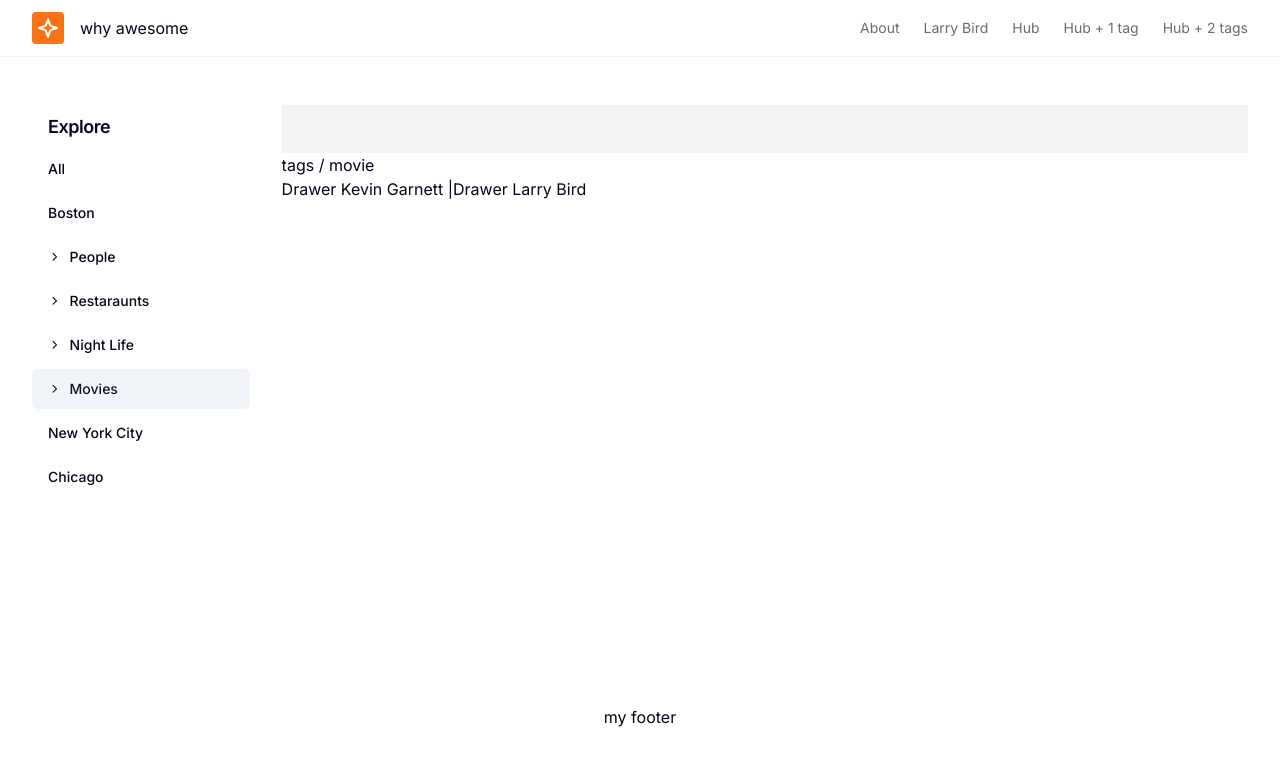
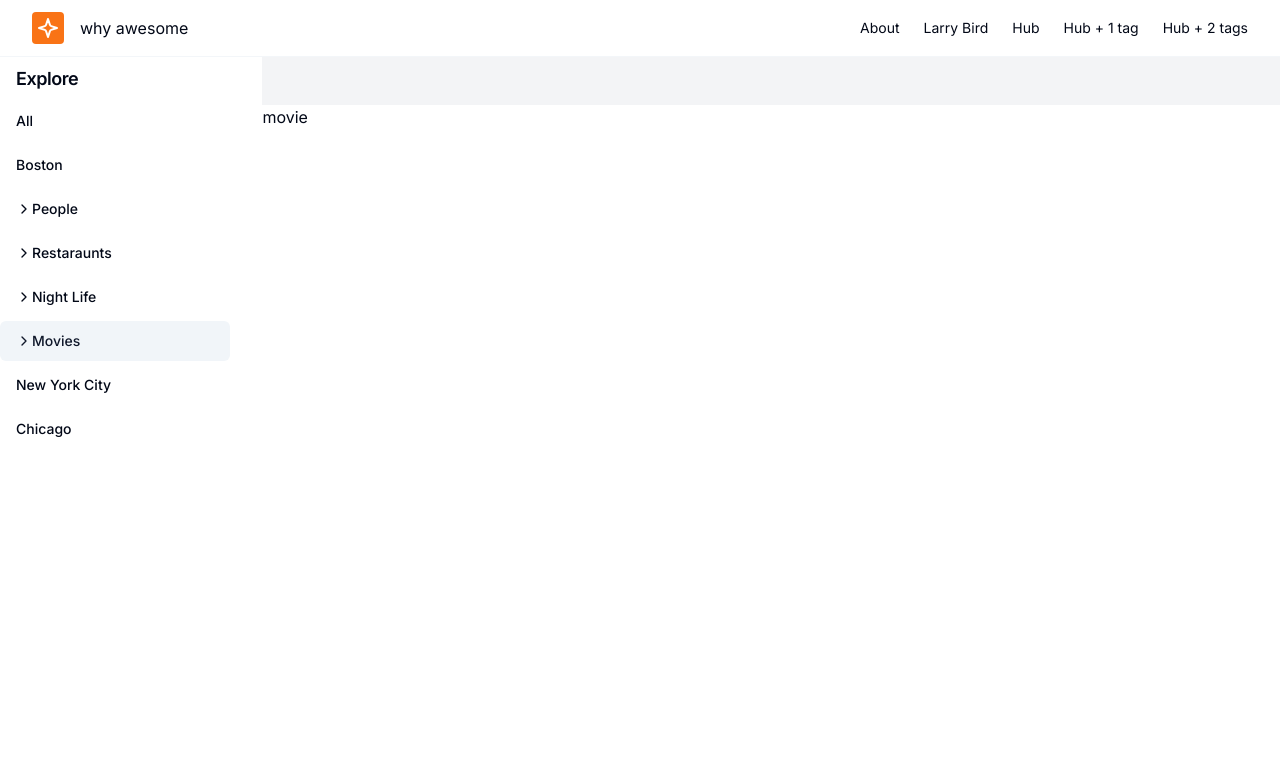
Before and after one commit to josulliv101/whyawesome, a Next.js app: page /boston/movie in a window 1280 px wide. Shown: the top 766 px of the page. Built offline with nearby package versions, Linux system fonts and the light colour scheme.

Commit message:
dynamic routing

```diff
--- /dev/null
+++ b/src/app/[hub]/(..)profile/[profileId]/page.tsx
@@ -0,0 +1,85 @@
+import { BackButton } from "@/components/BackButton";
+import Link from "next/link";
+
+interface Props {
+  params: { profileId: string };
+}
+
+export default function InterceptedProfile({ params: { profileId } }: Props) {
+  return (
+    <div
+      className="relative z-10"
+      aria-labelledby="modal-title"
+      role="dialog"
+      aria-modal="true"
+    >
+      <div className="fixed inset-0 bg-gray-500 bg-opacity-75 transition-opacity">
+        <Link className="block w-screen h-screen" href="/" scroll={false}>
+          {" "}
+        </Link>
+      </div>
+
+      <div className="fixed inset-0 z-10 w-max h-max overflow-y-auto top-1/2 left-1/2 -translate-x-1/2 -translate-y-1/2">
+        <div className="flex min-h-full items-end justify-center p-4 text-center sm:items-center sm:p-0">
+          <div className="relative transform overflow-hidden rounded-lg bg-white text-left shadow-xl transition-all sm:my-8 sm:w-full sm:max-w-lg">
+            <div className="bg-white px-4 pb-4 pt-5 sm:p-6 sm:pb-4">
+              <div className="sm:flex sm:items-start">
+                <div className="mx-auto flex h-12 w-12 flex-shrink-0 items-center justify-center rounded-full bg-red-100 sm:mx-0 sm:h-10 sm:w-10">
+                  <svg
+                    className="h-6 w-6 text-red-600"
+                    fill="none"
+                    viewBox="0 0 24 24"
+                    strokeWidth="1.5"
+                    stroke="currentColor"
+                    aria-hidden="true"
+                  >
+                    <path
+                      strokeLinecap="round"
+                      strokeLinejoin="round"
+                      d="M12 9v3.75m-9.303 3.376c-.866 1.5.217 3.374 1.948 3.374h14.71c1.73 0 2.813-1.874 1.948-3.374L13.949 3.378c-.866-1.5-3.032-1.5-3.898 0L2.697 16.126zM12 15.75h.007v.008H12v-.008z"
+                    />
+                  </svg>
+                </div>
+                <div className="mt-3 text-center sm:ml-4 sm:mt-0 sm:text-left">
+                  <h3
+                    className="text-base font-semibold leading-6 text-gray-900"
+                    id="modal-title"
+                  >
+                    Deactivate account
+                    <br />
+                    {profileId}
+                  </h3>
+                  <div className="mt-2">
+                    <p className="text-sm text-gray-500">
+                      Are you sure you want to deactivate your account? All of
+                      your data will be permanently removed. This action cannot
+                      be undone. {profileId}
+                    </p>
+                  </div>
+                </div>
+              </div>
+            </div>
+            <div className="bg-gray-50 px-4 py-3 sm:flex sm:flex-row-reverse sm:px-6">
+              <button
+                type="button"
+                className="inline-flex w-full justify-center rounded-md bg-red-600 px-3 py-2 text-sm font-semibold text-white shadow-sm hover:bg-red-500 sm:ml-3 sm:w-auto"
+              >
+                Deactivate
+              </button>
+              <Link href="/" scroll={false}>
+                Close
+              </Link>
+              <button
+                type="button"
+                className="mt-3 inline-flex w-full justify-center rounded-md bg-white px-3 py-2 text-sm font-semibold text-gray-900 shadow-sm ring-1 ring-inset ring-gray-300 hover:bg-gray-50 sm:mt-0 sm:w-auto"
+              >
+                Cancel
+              </button>
+              <BackButton></BackButton>
+            </div>
+          </div>
+        </div>
+      </div>
+    </div>
+  );
+}
--- a/src/app/[hub]/[...tags]/page.tsx
+++ b/src/app/[hub]/[...tags]/page.tsx
@@ -1,45 +1,9 @@
-import { Page } from "@/components/Page";
-import { Metadata, ResolvingMetadata } from "next";
-import Image from "next/image";
-import Link from "next/link";
+import { PropsWithChildren } from "react";
 
-interface Props {
+export default function HubWithTags({
+  params: { tags },
+}: {
   params: { tags: string[] };
-  searchParams: { profile: string };
+}) {
+  return tags;
 }
-
-export async function generateMetadata(
-  { params }: Props,
-  parent: ResolvingMetadata
-): Promise<Metadata> {
-  const { tags } = params;
-  const previousTitle = (await parent).title;
-  console.log("tags previousTitle", previousTitle);
-  return {
-    title: `${tags.reverse().join(" & ")} / ${previousTitle?.absolute}`,
-  };
-}
-
-export default async function Tags({
-  params: { tags },
-  searchParams: { profile },
-}: Props) {
-  let profileData;
-
-  if (profile) {
-    profileData = await fetch(
-      `https://firestore.googleapis.com/v1/projects/${process.env.NEXT_PUBLIC_FIREBASE_PROJECT_ID}/databases/(default)/documents/entity/${profile}`
-    ).then((res) => res.json());
-  }
-  return (
-    <Page profileId={profile} profileData={profileData}>
-      <div>
-        <div>{"tags / " + tags.join(" & ")}</div>
-        <div>
-          <Link href="?profile=kevin-garnett">Drawer Kevin Garnett</Link> |
-          <Link href="?profile=larry-bird">Drawer Larry Bird</Link>
-        </div>
-      </div>
-    </Page>
-  );
-}
--- a/src/app/[hub]/page.tsx
+++ b/src/app/[hub]/page.tsx
@@ -17,6 +17,8 @@ export default async function Hub({
       `https://firestore.googleapis.com/v1/projects/${process.env.NEXT_PUBLIC_FIREBASE_PROJECT_ID}/databases/(default)/documents/entity/${profile}`
     ).then((res) => res.json());
   }
+
+  console.log("page :: hub", hub);
   return (
     <>
       <Page profileId={profile} profileData={profileData}>
--- a/src/app/layout.tsx
+++ b/src/app/layout.tsx
@@ -2,6 +2,8 @@ import type { Metadata } from "next";
 import { Inter } from "next/font/google";
 import "./globals.css";
 import { Header } from "@/components/Header";
+import { Sidebar } from "@/components/Sidebar";
+import { memo } from "react";
 
 const inter = Inter({ subsets: ["latin"] });
 
@@ -10,16 +12,38 @@ export const metadata: Metadata = {
   description: "find out why stuff is awesome",
 };
 
+const Foo = memo(function Foobar() {
+  return <div>foobar</div>;
+});
+
 export default function RootLayout({
   children,
+  params,
 }: {
   children: React.ReactNode;
+  params: {
+    hub?: string;
+    tags?: string;
+  };
 }) {
+  const { hub } = params;
+  console.log("root layout ::params", params);
   return (
     <html lang="en">
       <body className={inter.className}>
         <Header />
-        {children}
+        {!hub && (
+          <div className="w-full bg-hero min-h-[360px] bg-bottom bg-no-repeat bg-cover" />
+        )}
+        <div className="bg-background w-full">
+          <div className={`grid lg:grid-cols-5 gap-8`}>
+            <Sidebar hub={hub} className="hidden lg:block lg:col-span-1" />
+            <div className="lg:col-span-4">
+              <div className="bg-gray-100 h-12"></div>
+              {children}
+            </div>
+          </div>
+        </div>
       </body>
     </html>
   );
--- a/src/app/page.tsx
+++ b/src/app/page.tsx
@@ -17,7 +17,6 @@ export default async function Home({ searchParams: { profile } }: Props) {
   }
   return (
     <>
-      <div className="w-full bg-hero min-h-[500px] bg-bottom bg-no-repeat bg-cover" />
       <Page profileId={profile} profileData={profileData}>
         <div className="z-10 max-w-5xl w-full items-center justify-between font-mono text-sm lg:flex">
           <p className="fixed left-0 top-0 flex w-full justify-center border-b border-gray-300 bg-gradient-to-b from-zinc-200 pb-6 pt-8 backdrop-blur-2xl dark:border-neutral-800 dark:bg-zinc-800/30 dark:from-inherit lg:static lg:w-auto  lg:rounded-xl lg:border lg:bg-gray-200 lg:p-4 lg:dark:bg-zinc-800/30">
--- /dev/null
+++ b/src/components/BackButton.tsx
@@ -0,0 +1,9 @@
+"use client";
+
+import { useRouter } from "next/navigation";
+import { Button } from "./ui/button";
+
+export function BackButton() {
+  const router = useRouter();
+  return <Button onClick={router.back}>close</Button>;
+}
--- a/src/components/Header.tsx
+++ b/src/components/Header.tsx
@@ -2,6 +2,7 @@
 
 import Link from "next/link";
 import { usePathname } from "next/navigation";
+import { memo } from "react";
 import { cn } from "@/lib/utils";
 import { buttonVariants } from "@/components/ui/button";
 import { Sparkle } from "lucide-react";
@@ -14,8 +15,8 @@ const navItems = [
   { path: "/boston/tag001/tag002", label: "Hub + 2 tags" },
 ];
 
-export function Header() {
-  const pathname = usePathname();
+export const Header = memo(function HeaderComponent() {
+  // const pathname = usePathname();
   return (
     <header className="sticky top-0 z-10 w-full border-b border-border/40 bg-background/95 backdrop-blur supports-[backdrop-filter]:bg-background/90">
       <div className="container flex h-14 max-w-screen-3xl items-center justify-between">
@@ -31,8 +32,8 @@ export function Header() {
               key={path}
               href={path}
               className={cn(
-                "transition-colors hover:text-foreground/80",
-                pathname === path ? "text-foreground" : "text-foreground/60"
+                "transition-colors hover:text-foreground/80"
+                // pathname === path ? "text-foreground" : "text-foreground/60"
               )}
             >
               {label}
@@ -42,4 +43,4 @@ export function Header() {
       </div>
     </header>
   );
-}
+});
--- a/src/components/Page.tsx
+++ b/src/components/Page.tsx
@@ -35,15 +35,7 @@ export async function Page({
         className
       )}
     >
-      <div className="bg-background w-full">
-        <div className={`grid ${columnsClass} gap-8`}>
-          {showSidebar && <Sidebar className="hidden lg:block lg:col-span-1" />}
-          <div className={`${columnsSpanClass}`}>
-            <div className="bg-gray-100 h-12"></div>
-            {children}
-          </div>
-        </div>
-      </div>
+      {children}
       <footer>my footer</footer>
       {profileId && (
         <div
--- a/src/components/Sidebar.tsx
+++ b/src/components/Sidebar.tsx
@@ -1,34 +1,35 @@
-"use client";
-
-import { useParams, usePathname } from "next/navigation";
+// import { useParams, usePathname } from "next/navigation";
 import { ChevronRight, Star } from "lucide-react";
 import { cn } from "@/lib/utils";
 import { Button } from "./ui/button";
 import { ScrollArea } from "./ui/scroll-area";
 import Link from "next/link";
 import { Fragment } from "react";
+import { SidebarSubNav } from "./SidebarSubNav";
 
-export type Playlist = (typeof playlistsData)[number];
-
-export const playlistsData = ["People", "Places", "Other Stuff"];
 interface SidebarProps extends React.HTMLAttributes<HTMLDivElement> {
-  playlists?: Playlist[];
+  hub?: string;
 }
 
-const subNav = [
-  { id: "person", label: "People" },
-  { id: "restaraunt", label: "Restaraunts" },
-  { id: "night-life", label: "Night Life" },
-  { id: "movie", label: "Movies" },
+const navItems = [
+  { label: "All", path: "/", id: "all" },
+  { label: "Boston", path: "/boston", id: "boston" },
+  {
+    label: "New York City",
+    path: "/new-york-city",
+    id: "new-york-city",
+  },
+  {
+    label: "Chicago",
+    path: "/chicago",
+    id: "chicago",
+  },
 ];
 
-export function Sidebar({
-  className,
-  playlists = playlistsData,
-}: SidebarProps) {
-  const pathName = usePathname();
-  const params = useParams();
-  console.log("params", params);
+export function Sidebar({ className, hub }: SidebarProps) {
+  // const pathName = usePathname();
+  // const params = useParams();
+  console.log("Sidebar render()");
   return (
     <div className={cn("pb-12", className)}>
       <div className="space-y-4">
@@ -37,51 +38,19 @@ export function Sidebar({
             Explore
           </h2>
           <div className="space-y-1">
-            {[
-              { label: "All", path: "/", id: "all" },
-              { label: "Boston", path: "/boston", id: "boston" },
-              {
-                label: "New York City",
-                path: "/new-york-city",
-                id: "new-york-city",
-              },
-              {
-                label: "Chicago",
-                path: "/chicago",
-                id: "chicago",
-              },
-            ].map(({ label, id, path }) => (
+            {navItems.map(({ label, id, path }) => (
               <Fragment key={id}>
                 {" "}
                 <Button
                   key={label}
-                  variant={pathName === path ? "secondary" : "ghost"}
+                  variant="ghost"
+                  // variant={pathName === path ? "secondary" : "ghost"}
                   className="w-full justify-start"
                   asChild
                 >
                   <Link href={path}>{label}</Link>
                 </Button>
-                {params.hub === id && (
-                  <>
-                    {subNav.map((item) => (
-                      <Button
-                        key={item.id}
-                        variant={
-                          pathName === `${path}/${item.id}`
-                            ? "secondary"
-                            : "ghost"
-                        }
-                        className="w-full justify-start"
-                        asChild
-                      >
-                        <Link href={`/${params.hub}/${item.id}`}>
-                          <ChevronRight className="relative mr-2 left-[0px] h-[.85rem] w-[.85rem] rotate-0 scale-100 transition-all dark:-rotate-90 dark:scale-0" />
-                          {item.label}
-                        </Link>
-                      </Button>
-                    ))}
-                  </>
-                )}
+                <SidebarSubNav hub={id} />
               </Fragment>
             ))}
           </div>
--- /dev/null
+++ b/src/components/SidebarSubNav.tsx
@@ -0,0 +1,56 @@
+"use client";
+
+import { useParams } from "next/navigation";
+import { memo, Fragment, PropsWithChildren } from "react";
+import { Button } from "./ui/button";
+import Link from "next/link";
+import { ChevronRight } from "lucide-react";
+
+const subNav = [
+  { id: "person", label: "People" },
+  { id: "restaraunt", label: "Restaraunts" },
+  { id: "night-life", label: "Night Life" },
+  { id: "movie", label: "Movies" },
+];
+
+const SubNavList = memo(function List({
+  firstTag,
+  hub,
+  activeHub,
+}: PropsWithChildren<{ firstTag?: string; activeHub: string; hub: string }>) {
+  console.log("SubNavList render()");
+  if (activeHub !== hub) {
+    return null;
+  }
+
+  return (
+    <>
+      {subNav.map(({ label, id }) => (
+        <Button
+          key={id}
+          variant={firstTag === id ? "secondary" : "ghost"}
+          className="w-full justify-start"
+          asChild
+        >
+          <Link href={`/${hub}/${id}`}>
+            <ChevronRight className="h-4 w-4" />
+            {label}
+          </Link>
+        </Button>
+      ))}
+    </>
+  );
+});
+
+export const SidebarSubNav = function SubNav({
+  hub,
+}: PropsWithChildren<{ hub?: string }>) {
+  const params = useParams();
+  const firstTag = Array.isArray(params.tags) ? params.tags[0] : params.tags;
+  console.log("SidebarSubNav render::params", params);
+  if (params.hub !== hub) {
+    return null;
+  }
+
+  return <SubNavList activeHub={params.hub} hub={hub} firstTag={firstTag} />;
+};
```
Also changed, not shown: src/app/[hub]/(..)profile/[profileId]/default.tsx (added, +7 -0 lines), src/app/[hub]/layout.tsx (+6 -1 lines).
